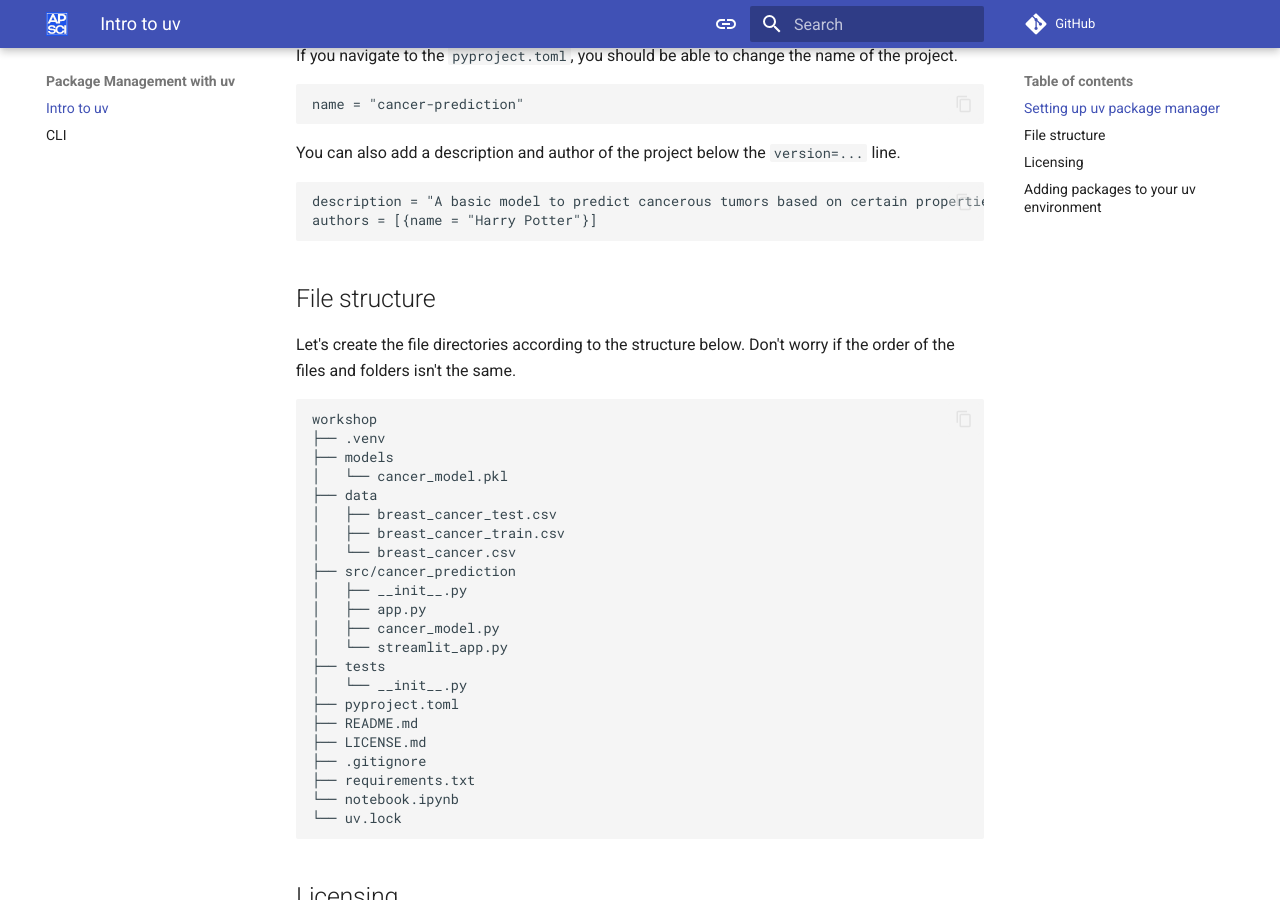
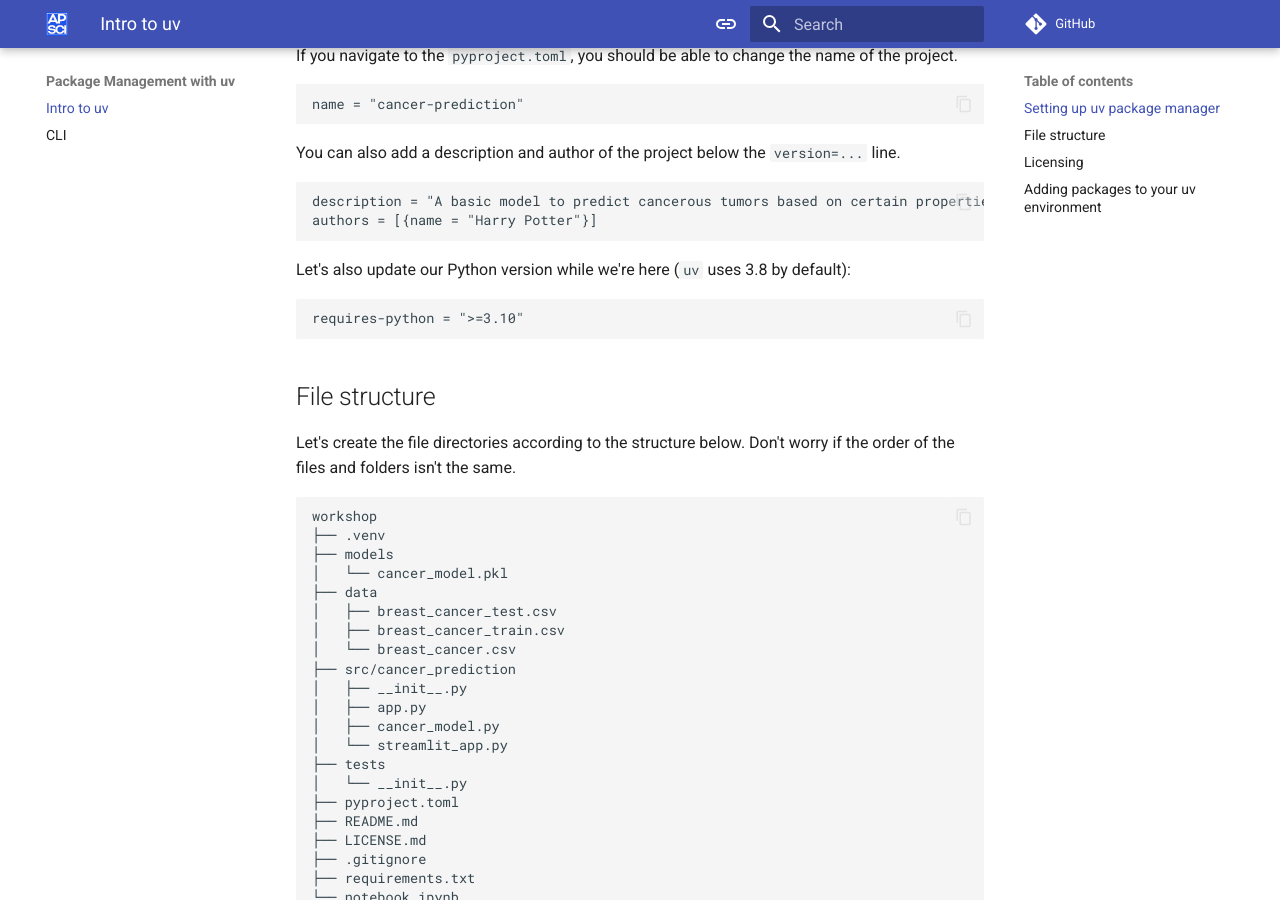
Before and after one commit to acceleratescience/packaging-publishing, an MkDocs documentation site: the page built from docs/UV/3_uv.md, in a window 1280 px wide and 900 px high, scrolled down 1044 px. Built offline with MkDocs 1.6.1 and Material for MkDocs 9.7.7, drawn with Linux system fonts in a browser that asks for light colours; comment, search, counter and statistics services are not loaded.

Commit message:
chore: update python version

````diff
--- a/docs/UV/3_uv.md
+++ b/docs/UV/3_uv.md
@@ -35,6 +35,10 @@ You can also add a description and author of the project below the `version=...`
 ```
 description = "A basic model to predict cancerous tumors based on certain properties."
 authors = [{name = "Harry Potter"}]
+```
+Let's also update our Python version while we're here (`uv` uses 3.8 by default):
+```
+requires-python = ">=3.10"
 ```
 ## File structure <a id="poetry-files"></a>
 Let's create the file directories according to the structure below. Don't worry if the order of the files and folders isn't the same.
````
